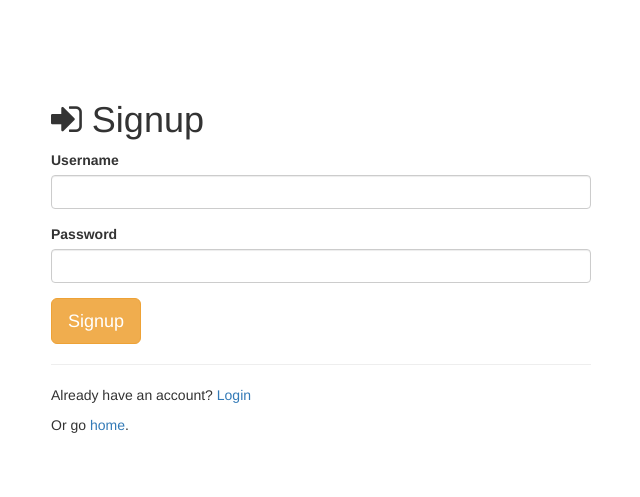
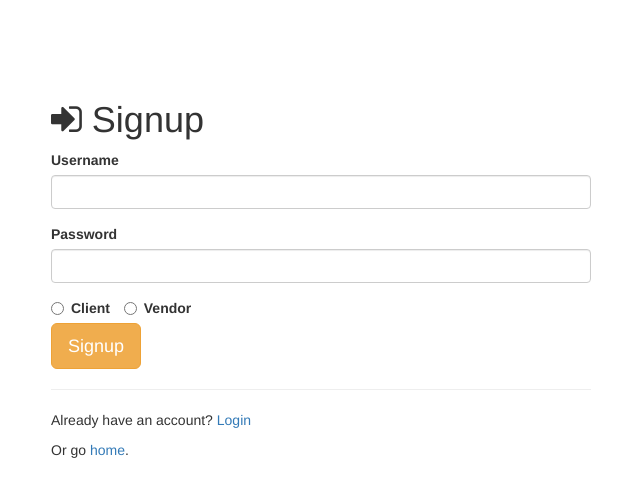
Before and after one commit to ameeakshay/VendorBackend, a Node server app: page /signup in a window 1280 px wide. Shown: the top 497 px of the page, without its empty margins (319-959 px from the left). Run offline with Node 20, Linux system fonts and the light colour scheme; some libraries are stand-ins or nearby versions.

Commit message:
Adding type parameter as part of body of req object rather than query string

```diff
--- a/app/config/passport.js
+++ b/app/config/passport.js
@@ -134,12 +134,12 @@ module.exports = function(passport, model) {
 
             var user;
 
-            if (req.query.type == 'client') {
+            if (req.body.type == 'client') {
                 console.log('client');
 
                 User = Client;
             }
-            else if (req.query.type == 'vendor'){
+            else if (req.body.type == 'vendor'){
                 console.log('vendor');
 
                 User = Vendor;
--- a/views/signup.ejs
+++ b/views/signup.ejs
@@ -31,7 +31,13 @@
 			<label>Password</label>
 			<input type="password" class="form-control" name="password">
 		</div>
-
+		<div class="radio-inline">
+  			<label><input type="radio" name="client">Client</label>
+		</div>
+		<div class="radio-inline">
+  			<label><input type="radio" name="vendor">Vendor</label>
+		</div>
+		<br>
 		<button type="submit" class="btn btn-warning btn-lg">Signup</button>
 	</form>
 
```
